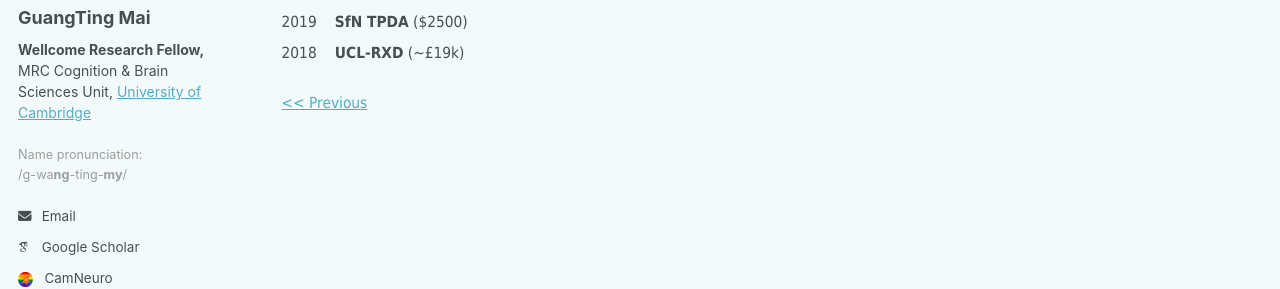
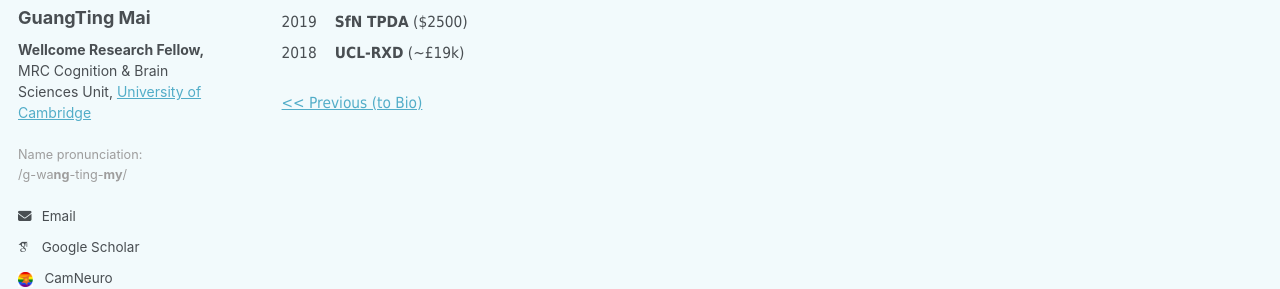
Before and after one commit to guangtingmai/guangtingmai.github.io, a Jekyll site: the page built from _pages/cv.html, in a window 1280 px wide and 900 px high, scrolled down 652 px. Shown: the part 277-566 px from the top of the window. Built offline with Jekyll 4.4.1, drawn with Linux system fonts in a browser that asks for light colours; some web fonts are replaced.

Commit message:
Update cv.html

```diff
--- a/_pages/cv.html
+++ b/_pages/cv.html
@@ -38,4 +38,4 @@
   <span style="font-size: 11.5pt;font-family: Tahoma;line-height: 2;display: block;">2019 &emsp;<strong>SfN TPDA</strong> ($2500)</span>
   <span style="font-size: 11.5pt;font-family: Tahoma;line-height: 2;display: block;">2018 &emsp;<strong>UCL-RXD</strong> (~£19k)</span>
 </p>
-<p><span style="font-size: 11.5pt;font-family:Tahoma;line-height: 1.5;display: block;"><a href="https://guangtingmai.github.io/bio/"><< Previous</a></span></p>
+<p><span style="font-size: 11.5pt;font-family:Tahoma;line-height: 1.5;display: block;"><a href="https://guangtingmai.github.io/bio/"><< Previous (to Bio)</a></span></p>
```
